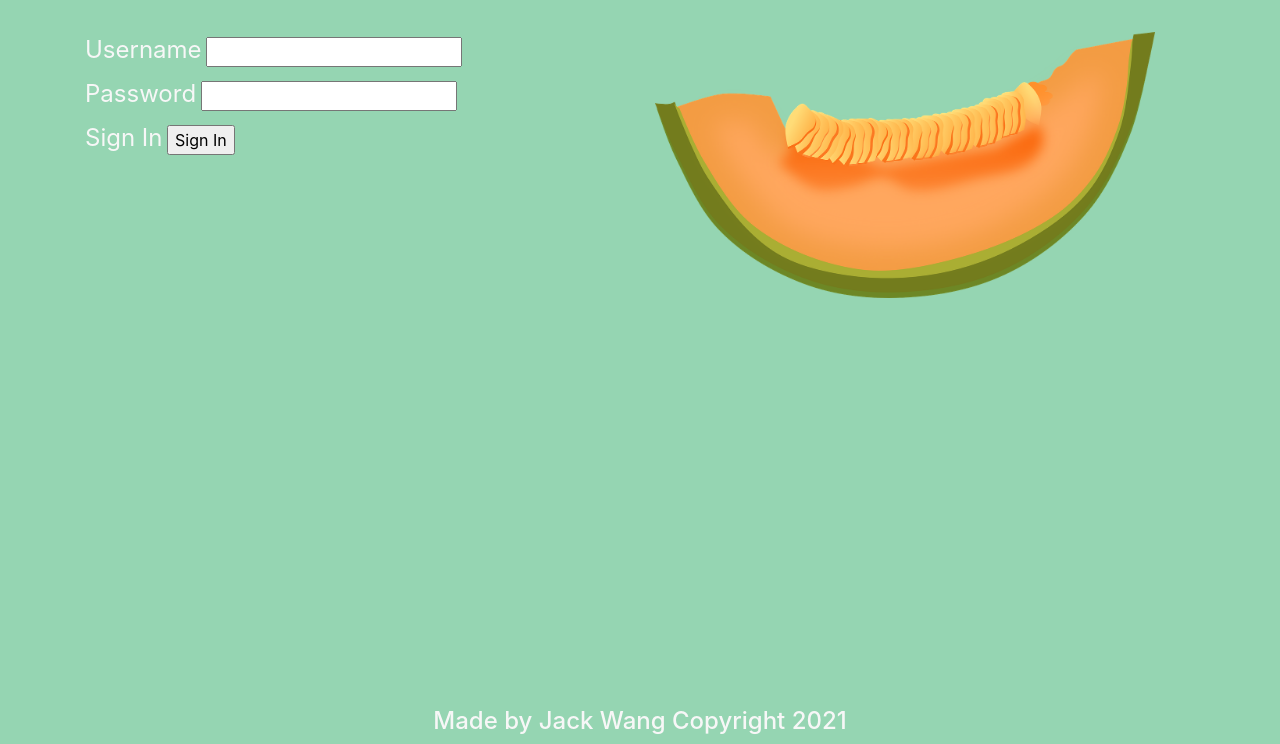
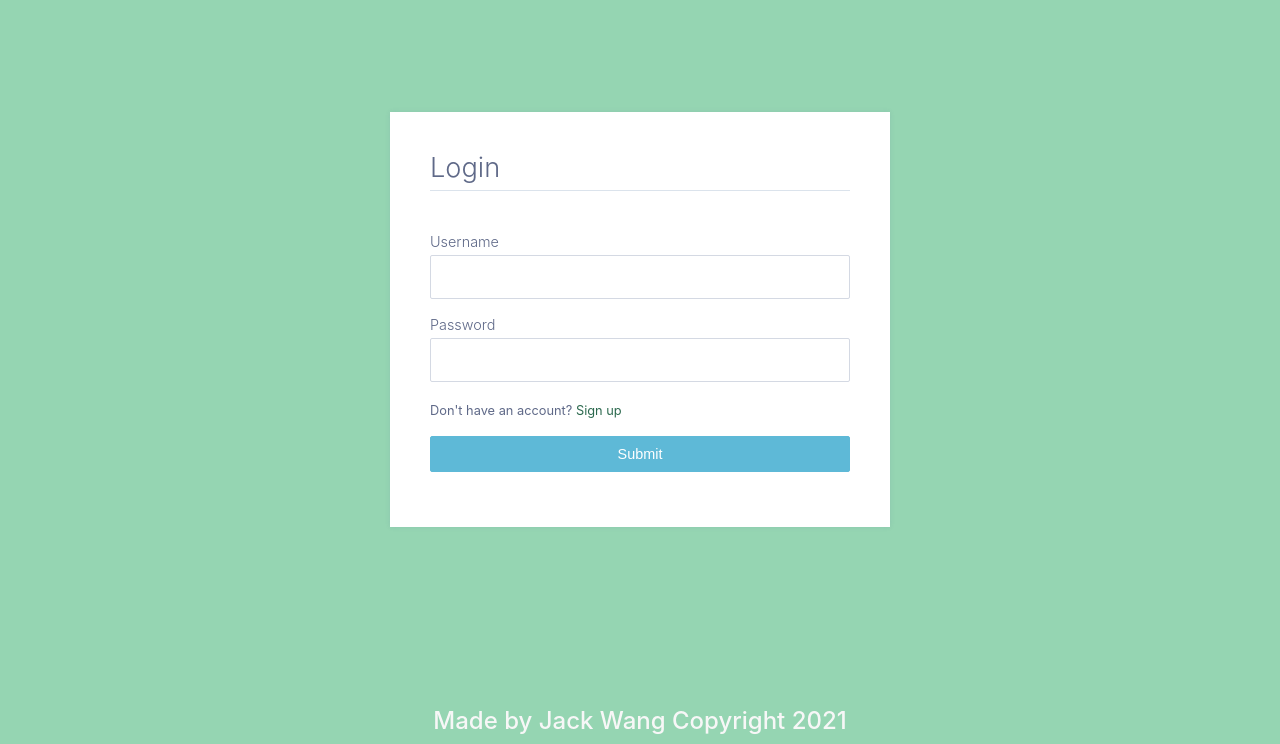
Before and after one commit to zjackwang/saveYourGroceries, a Flask app: page /login in a window 1280 px wide. Shown: the part 56-800 px from the top of the page. Run offline with Flask 2, Linux system fonts and the light colour scheme; some libraries are stand-ins or nearby versions.

Commit message:
Upgraded login/signup form

```diff
--- a/saveYourGroceries/forms.py
+++ b/saveYourGroceries/forms.py
@@ -1,4 +1,4 @@
-from flask_wtf import FlaskForm
+from flask_wtf import FlaskForm, RecaptchaField
 from wtforms import StringField, PasswordField, BooleanField, SubmitField
 from wtforms.validators import DataRequired, EqualTo, ValidationError, Email
 
@@ -7,7 +7,7 @@ from saveYourGroceries.data.user import User
 class LoginForm(FlaskForm):
     username = StringField("Username", validators=[DataRequired()])
     password = PasswordField("Password", validators=[DataRequired()])
-    submit = SubmitField("Sign In")
+    submit = SubmitField("Submit")
 
 class RegisterForm(FlaskForm):
     username = StringField("Username", validators=[DataRequired()])
@@ -15,6 +15,7 @@ class RegisterForm(FlaskForm):
     password2 = PasswordField("Repeat Password", validators=[DataRequired(), EqualTo('password')])
     email = StringField("Email", validators=[DataRequired(), Email()])
     name = StringField("Name", validators=[DataRequired()])
+    recaptcha = RecaptchaField()
     submit = SubmitField("Create Account")
 
     def validate_username(self, username):
--- a/saveYourGroceries/static/css/main.css
+++ b/saveYourGroceries/static/css/main.css
@@ -77,20 +77,167 @@ footer .footer {
   background-color: var(--secondary-color-two);
 }
 
-/* login/create */
+/* login/create from
+https://hackersandslackers.com/flask-wtforms-forms/*/
+
+.form-container {
+  padding: 80px;
+  display: flex;
+  justify-content: space-around;
+}
+
+@media (max-width: 500px) {
+  .form-container {
+    padding: 0;
+  }
+}
+
+form {
+  background-color: white;
+  width: 100%;
+}
 
 .user-form {
-  margin: 0;
-  display: block;
-  /* position: absolute;
-  top: 50%;
-  -ms-transform: translateY(-50%);
-  transform: translateY(-50%); */
+  color: #5f6988;
+  background-color: white;
+  width: 500px;
+  box-shadow: 0 0 5px rgba(65, 67, 144, 0.1);
+  padding: 40px;
 }
 
-.user-form label {
-  color: var(--primary-text-color);
-  font-size: 1.5rem;
+.user-form-field {
+  position: relative;
+  border: 0;
+  padding: 0;
+}
+
+.title {
+  font-size: 1.7rem;
+  font-weight: 300;
+  border-bottom: 1px solid #dbe3ec;
+  padding-bottom: 5px;
+  margin: 0 0 40px 0;
+}
+
+label {
+  font-size: 0.9em;
+  margin-bottom: 3px;
+  display: block;
+  font-weight: 300;
+}
+
+input,
+textarea,
+select {
+  padding: 10px 13px;
+  margin-bottom: 15px;
+  width: -webkit-fill-available;
+  width: -moz-available;
+  border-radius: 2px;
+  border: 1px solid #d4d9e3;
+  font-weight: 200;
+  color: #4d5060;
+  font-family: "Poppins", sans-serif;
+  transition: all 0.3s ease-out;
+  font-size: 0.9em;
+  outline-color: transparent;
+  outline-style: none;
+}
+
+select {
+  -webkit-appearance: none;
+}
+
+select::after {
+  content: "hello";
+  width: 0;
+  height: 0;
+  border-left: 20px solid transparent;
+  border-right: 20px solid transparent;
+  display: block;
+  border-top: 20px solid #f00;
+}
+
+input[type="text"]::placeholder {
+  color: #d4d9e3;
+}
+
+input[type="text"]:hover,
+input[type="password"]:hover,
+textarea:hover,
+select:hover {
+  border-color: #5eb9d7;
+  background: #d9f6ff;
+}
+
+input[type="text"]:focus,
+input[type="password"]:focus,
+textarea:focus {
+  background: white;
+  border-color: #5eb9d7;
+  box-shadow: unset;
+}
+
+input[type="submit"],
+button {
+  background: #5eb9d7;
+  color: white;
+  border-radius: 2px;
+  margin-top: 15px;
+  font-weight: 400;
+  border: 1px solid #5eb9d7;
+  line-height: 1;
+  transition: all 0.3s ease-out;
+}
+
+input[type="submit"]:hover,
+button:hover {
+  cursor: pointer;
+  background: white;
+  color: #5eb9d7;
+  padding: 13px !important;
+}
+
+.success-wrapper {
+  background: white;
+  width: 350px;
+  box-shadow: 0 0 5px rgba(65, 67, 144, 0.1);
+  padding: 50px;
+}
+
+.errors {
+  list-style: none;
+  margin: -15px 0 20px;
+  font-size: 0.8em;
+  text-align: left;
+  width: -webkit-fill-available;
+  width: -moz-available;
+  background: #fae7ea;
+  padding: 9px 15px;
+  border-radius: 0 0 3px 3px;
+  border-top: 0;
+  border: 1px solid #e1c5c5;
+  color: #8d7575;
+  height: fit-content;
+}
+
+.error {
+  margin-bottom: 5px;
+}
+
+.error:last-of-type {
+  margin-bottom: 0;
+}
+
+i {
+  height: 15px;
+  color: #8d7575;
+  margin-right: 5px;
+  font-size: 0.9em;
+}
+
+.g-recaptcha div {
+  margin: auto;
 }
 
 .melon {
--- a/saveYourGroceries/templates/login.html
+++ b/saveYourGroceries/templates/login.html
@@ -3,50 +3,43 @@
 <title>Login</title>
 {% endblock %}
 {% block body %}
-<div class="container-lg">
-    <div class="row">
-        <div class="col-sm">
+<div class="form-container">
+    <!-- <div class="row">
+        <div class="col-sm"> -->
             <div class="user-form">
+                <h2 class="title">Login</h2>
                 <form action="" method="post" novalidate>
                     <!-- CSRF Protection -->
                     {{ form.hidden_tag() }}
-                    <div>
+                    <fieldset class="user-form-field">
                         {{ form.username.label }}
                         {{ form.username() }}
-                        {% for error in form.username.errors %}
-                        <span style="color: red;">[{{error}}]</span>
-                        {% endfor %}
-                    </div>
-                    <div>
+                        {% if form.username.errors %}
+                            <ul class="errors">
+                                {% for error in form.username.errors %}
+                                <li>{{error}}</li>
+                                {% endfor %}
+                            </ul>
+                        {% endif %}
+                    </fieldset>
+                    <fieldset class="user-form-field">
                         {{ form.password.label }}
                         {{ form.password() }}
-                        {% for error in form.password.errors %}
-                        <span style="color: red;">[{{error}}]</span>
-                        {% endfor %}
-                    </div>
-                    <div>
-                        {{ form.submit.label }}
+                        {% if form.password.errors %}
+                            <ul class="errors">
+                                {% for error in form.password.errors %}
+                                   <li>{{error}}</li>
+                                {% endfor %}
+                            </ul>
+                        {% endif %}
+                    </fieldset>
+                    <fieldset class="user-form-field">
+                        <small>Don't have an account? <a href="/register">Sign up</a></small>
+                    </fieldset>
+                    <fieldset class="user-form-field">
                         {{ form.submit() }}
-                    </div>
-                    <!-- <div class="form-group">
-                        <label for="inputUsername">Username</label>
-                        <input type="text" class="form-control" id="inputUsername" placeholder="Enter username">
-                    </div>
-                    <div class="form-group">
-                        <label for="inputPassword">Password</label>
-                        <input type="password" class="form-control" id="inputPassword" placeholder="Enter password">
-                        <small class="form-text text-muted"><a href="/create">No account? Sign up.</a></small>
-                    </div>
-                    <button type="submit" class="btn btn-secondary">Submit</button> -->
-
+                    </fieldset>
                 </form>
             </div>
-        </div>
-        <div class="col-sm">
-            <div>
-                <img src="../static/images/melon.png" class="img-main melon" alt="Melon">
-            </div>
-        </div>
-  </div>
 </div>
 {% endblock %}
```
Also changed, not shown: saveYourGroceries/templates/register.html (+47 -23 lines).
